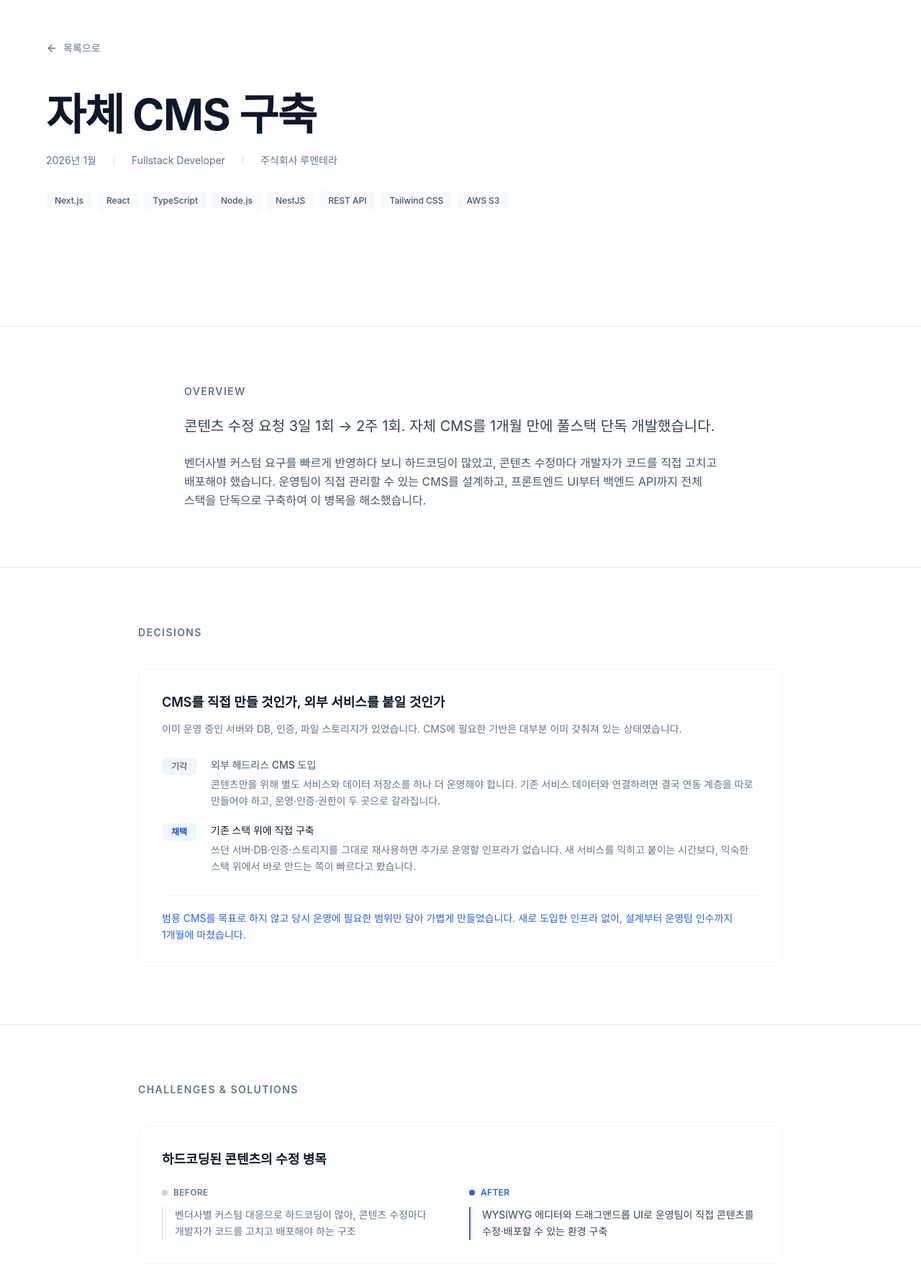
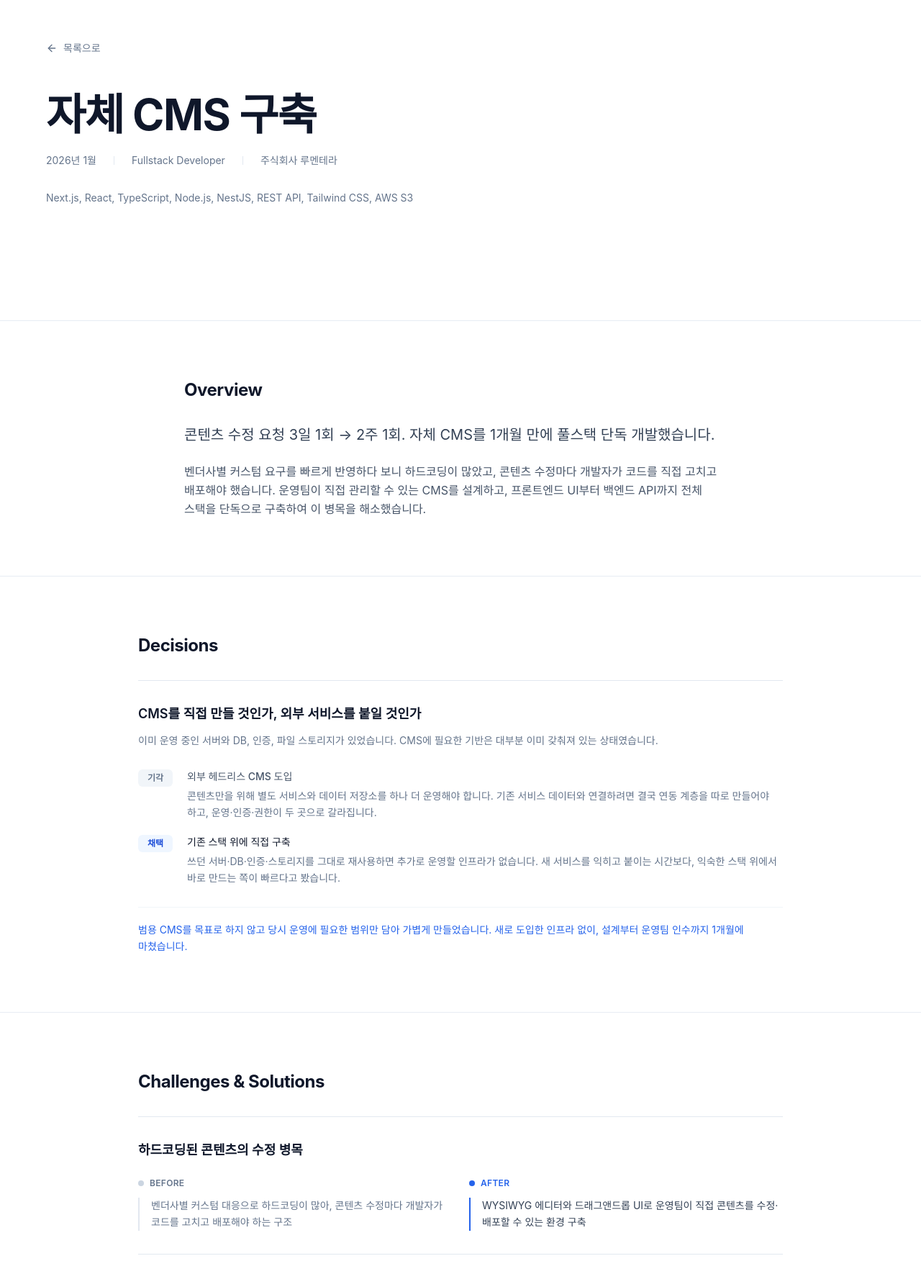
Before and after one commit to WhyBusyy/portfolio, a Next.js app: page /projects/cms-development in a window 1280 px wide. Shown: the part 103-1880 px from the top of the page at 72% size. Built offline with nearby package versions, Linux system fonts and the light colour scheme; a web font is replaced by a local one.

Commit message:
style: 상세 페이지 섹션 라벨·카드·기술 칩 정리
- 대문자 자간 라벨(OVERVIEW 등) → 일반 소제목
- 의사결정·과제 카드의 테두리 박스 → 위쪽 가는 선
- 기술 스택 칩 → 쉼표로 이은 텍스트

```diff
--- a/src/app/projects/[slug]/ProjectDetailClient.tsx
+++ b/src/app/projects/[slug]/ProjectDetailClient.tsx
@@ -90,17 +90,7 @@ export default function ProjectDetailClient({ project, prev, next }: Props) {
               </span>
             </div>
 
-            <div className="flex flex-wrap gap-2 mt-8">
-              {project.techStack.map((tech) => (
-                <span
-                  key={tech}
-                  className="px-3 py-1.5 bg-slate-50 dark:bg-white/[0.04] text-slate-600
-                             dark:text-slate-400 rounded-lg text-xs font-medium"
-                >
-                  {tech}
-                </span>
-              ))}
-            </div>
+            <p className="mt-8 text-sm text-slate-500 dark:text-slate-400">{project.techStack.join(", ")}</p>
           </motion.div>
         </div>
       </section>
@@ -108,7 +98,7 @@ export default function ProjectDetailClient({ project, prev, next }: Props) {
       {/* Overview */}
       <section className="py-20 section-padding">
         <AnimatedSection className="max-w-3xl mx-auto">
-          <h2 className="text-sm font-semibold text-slate-500 dark:text-slate-400 tracking-widest uppercase mb-6">
+          <h2 className="text-2xl font-bold tracking-[-0.02em] text-slate-900 dark:text-white mb-8">
             Overview
           </h2>
           <div className="space-y-6">
@@ -127,7 +117,7 @@ export default function ProjectDetailClient({ project, prev, next }: Props) {
         <section className="py-20 section-padding">
           <div className="max-w-4xl mx-auto">
             <AnimatedSection>
-              <h2 className="text-sm font-semibold text-slate-500 dark:text-slate-400 tracking-widest uppercase mb-10">
+              <h2 className="text-2xl font-bold tracking-[-0.02em] text-slate-900 dark:text-white mb-8">
                 Decisions
               </h2>
             </AnimatedSection>
@@ -136,8 +126,7 @@ export default function ProjectDetailClient({ project, prev, next }: Props) {
               {project.decisions.map((decision, index) => (
                 <AnimatedSection key={index} delay={index * 0.15}>
                   <div
-                    className="bg-white dark:bg-white/[0.03] rounded-2xl p-6 sm:p-8
-                               border border-slate-100 dark:border-white/[0.04]"
+                    className="border-t border-slate-200 dark:border-white/[0.1] pt-8"
                   >
                     <h3 className="text-lg font-semibold text-slate-900 dark:text-white">
                       {decision.question}
@@ -201,7 +190,7 @@ export default function ProjectDetailClient({ project, prev, next }: Props) {
         <section className="py-20 section-padding bg-slate-50/50 dark:bg-white/[0.02]">
           <div className="max-w-4xl mx-auto">
             <AnimatedSection>
-              <h2 className="text-sm font-semibold text-slate-500 dark:text-slate-400 tracking-widest uppercase mb-10">
+              <h2 className="text-2xl font-bold tracking-[-0.02em] text-slate-900 dark:text-white mb-8">
                 Structure
               </h2>
             </AnimatedSection>
@@ -221,7 +210,7 @@ export default function ProjectDetailClient({ project, prev, next }: Props) {
         <section className="py-20 section-padding">
           <div className="max-w-4xl mx-auto">
             <AnimatedSection>
-              <h2 className="text-sm font-semibold text-slate-500 dark:text-slate-400 tracking-widest uppercase mb-10">
+              <h2 className="text-2xl font-bold tracking-[-0.02em] text-slate-900 dark:text-white mb-8">
                 Challenges & Solutions
               </h2>
             </AnimatedSection>
@@ -230,8 +219,7 @@ export default function ProjectDetailClient({ project, prev, next }: Props) {
               {project.challenges.map((challenge, index) => (
                 <AnimatedSection key={index} delay={index * 0.15}>
                   <div
-                    className="bg-white dark:bg-white/[0.03] rounded-2xl p-6 sm:p-8
-                               border border-slate-100 dark:border-white/[0.04]"
+                    className="border-t border-slate-200 dark:border-white/[0.1] pt-8"
                   >
                     <h3 className="text-lg font-semibold text-slate-900 dark:text-white mb-6">
                       {challenge.title}
@@ -299,7 +287,7 @@ export default function ProjectDetailClient({ project, prev, next }: Props) {
         <section className="py-20 section-padding bg-slate-50/50 dark:bg-white/[0.02]">
           <div className="max-w-4xl mx-auto">
             <AnimatedSection>
-              <h2 className="text-sm font-semibold text-slate-500 dark:text-slate-400 tracking-widest uppercase mb-10">
+              <h2 className="text-2xl font-bold tracking-[-0.02em] text-slate-900 dark:text-white mb-8">
                 Impact
               </h2>
             </AnimatedSection>
```
